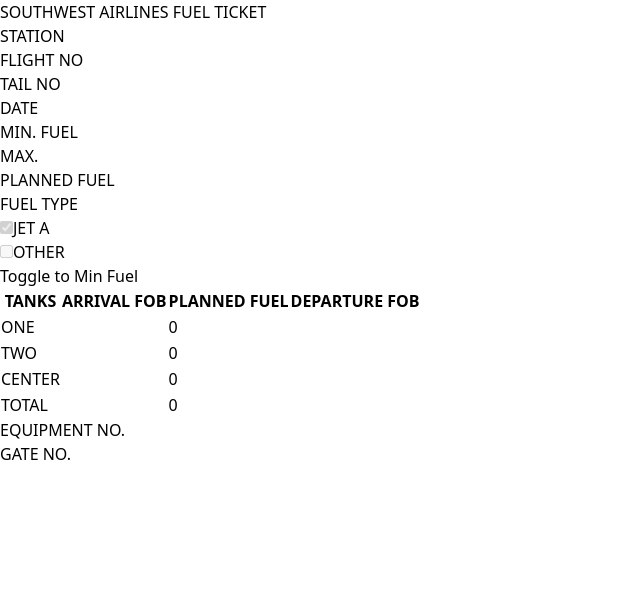
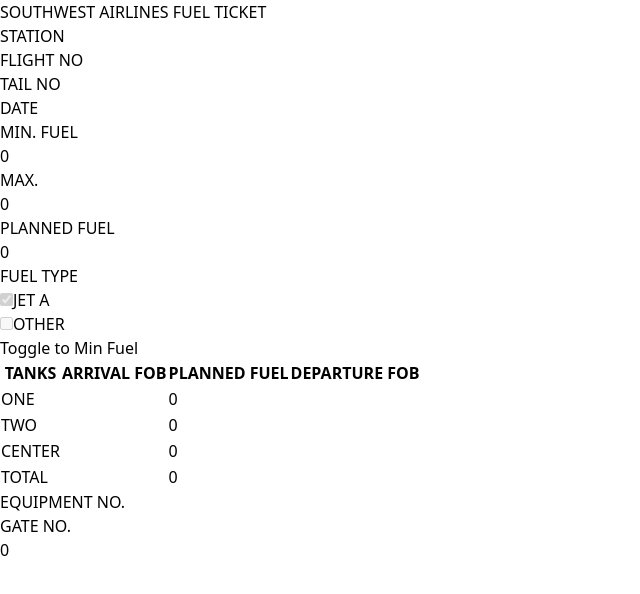
Before and after one commit to Volkney/swa_fuel, a React (Vite) app: page / in a window 1280 px wide. Shown: the top 594 px of the page, without its empty margins (0-640 px from the left). Built offline with nearby package versions, Linux system fonts and the light colour scheme; no server answers.

Commit message:
perform scraping function added scrape script

```diff
--- a/src/logic/fuel-calculation.jsx
+++ b/src/logic/fuel-calculation.jsx
@@ -7,21 +7,20 @@
 import { getGateData } from '../scrape-info/gate-data';
 
 const FuelCalculator = () => {
-  const [fuelData, setFuelData] = useState({ minFuel: '', maxFuel: '' });
+  const [fuelData, setFuelData] = useState({ minFuel: 0, maxFuel: 0 });
   const [useMaxFuel, setUseMaxFuel] = useState(true);
   const [aircraftData, setAircraftData] = useState({ type: '', registry: '' });
   const [dateData, setDateData] = useState('');
   const [flightData, setFlightData] = useState({ number: '', origin: '', destination: '' });
-  const [gateNumber, setGateNumber] = useState('');
-  const [calculatedValues, setCalculatedValues] = useState({ display1: '', display2: '', display3: '' });
+  const [gateNumber, setGateNumber] = useState(0);
+  const [calculatedValues, setCalculatedValues] = useState({ display1: 0, display2: 0, display3: 0 });
 
   const MAX_800_AC = 8500;
   const NON_MAX_AC = 8600;
 
   useEffect(() => {
-    const fetchData = async () => {
+    const scrapeData = async () => {
       if (typeof chrome !== 'undefined' && chrome.tabs && chrome.scripting) {
-        // Chrome extension environment
         chrome.tabs.query({active: true, currentWindow: true}, function(tabs) {
           chrome.scripting.executeScript({
             target: { tabId: tabs[0].id },
@@ -39,7 +38,7 @@
           });
         });
       } else {
-        // Non-Chrome extension environment (e.g., Vite development server)
+        // Use mock data when not in Chrome extension environment
         setFuelData(mockData.fuel);
         setAircraftData(mockData.aircraft);
         setDateData(mockData.date);
@@ -48,7 +47,7 @@
       }
     };
 
-    fetchData();
+    scrapeData();
   }, []);
 
   function performScraping() {
@@ -63,14 +62,12 @@
     });
   }
 
-
-
   useEffect(() => {
     calculateFuel();
   }, [fuelData, useMaxFuel, aircraftData]);
 
   const calculateFuel = () => {
-    const fuelAmount = useMaxFuel ? Number(fuelData.maxFuel) : Number(fuelData.minFuel);
+    const fuelAmount = useMaxFuel ? fuelData.maxFuel : fuelData.minFuel;
     let display1, display2, display3;
 
     if (aircraftData.type.includes('MAX')) {
```
Also changed, not shown: 1 other file (tests, documents, lock files or other folders). Lines whose indentation alone changed are shown as unchanged.
